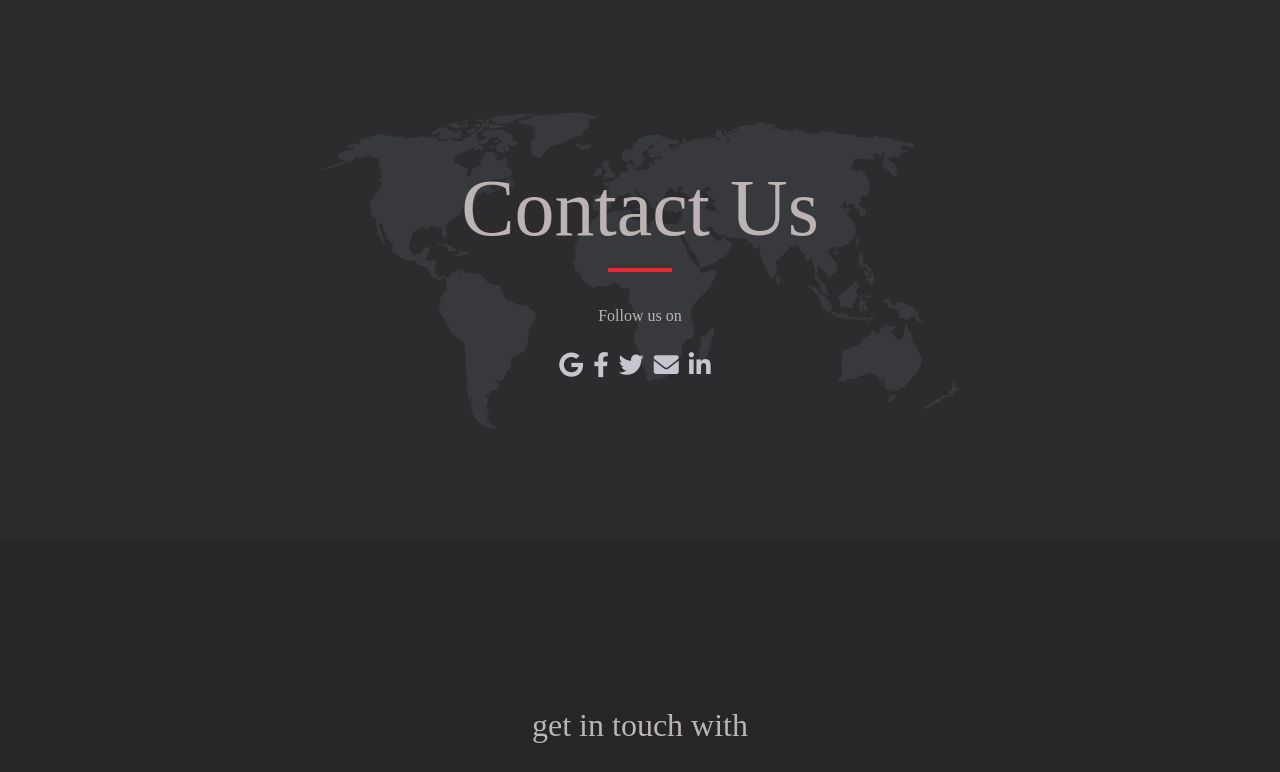
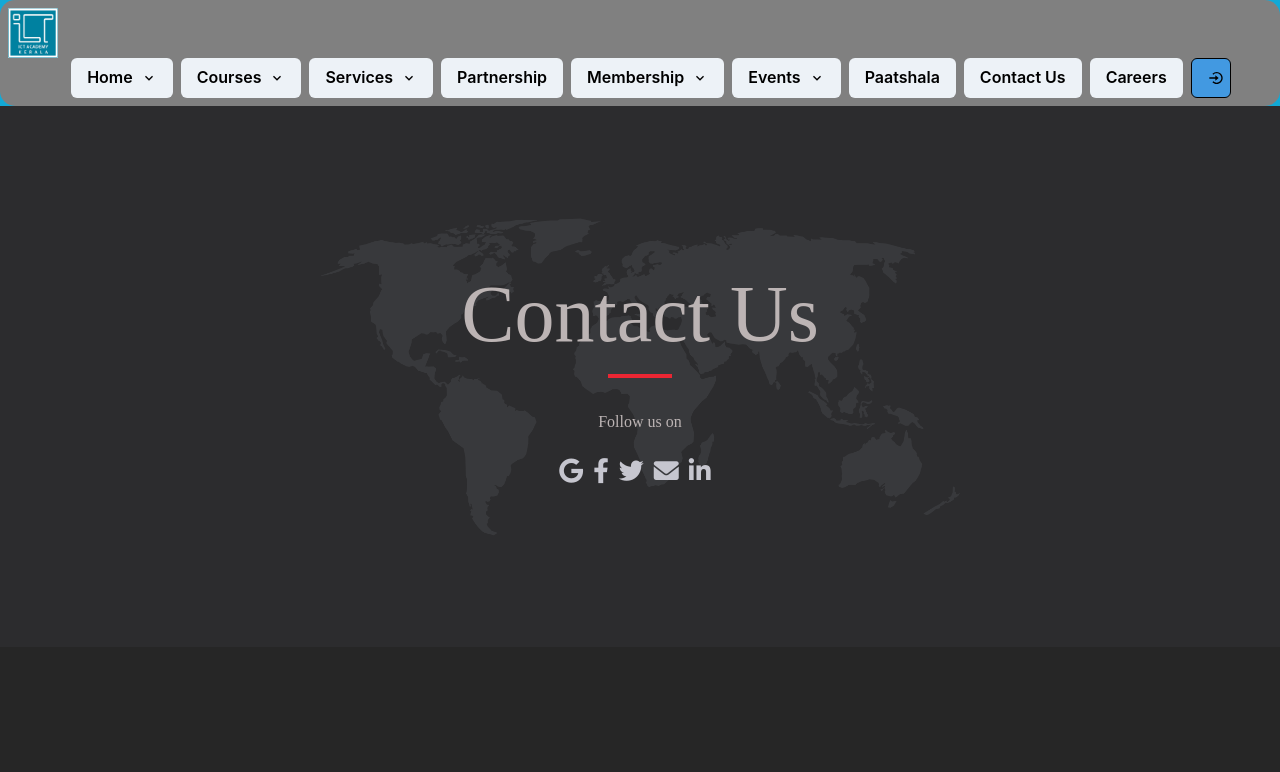
Before and after one commit to kantraman/ictak-website-mern, a React (Create React App) app in the folder frontend/: page /Contact in a window 1280 px wide. Shown: the top 772 px of the page. Built offline with nearby package versions, Linux system fonts and the light colour scheme.

Commit message:
changes updated

```diff
--- a/frontend/src/components/Navbar/Navbar.js
+++ b/frontend/src/components/Navbar/Navbar.js
@@ -47,11 +47,11 @@ function Navbar(props) {
         {/* <Heading as="h1" size="lg" letterSpacing={"tighter"}>
           Chakra UI
         </Heading> */}
-        <Image boxSize='50px'
+        <Link href='/'><Image boxSize='50px'
     objectFit='cover'
     src={Logo}
     alt='Dan Abramov'
-  />
+  /></Link>
       </Flex>
 
       < Box display={{ base: "block", md: "none" }} marginLeft='10%' onClick={handleToggle}>
--- a/frontend/src/components/contact us/Contact.js
+++ b/frontend/src/components/contact us/Contact.js
@@ -3,14 +3,17 @@ import ContactBanner from './ContactBanner';
 import ContactSection from './ContactSection';
 import Map from './Map';
 import './Contact.css';
+import Navbar from '../Navbar/Navbar';
 
 function Contact() {
     return(
+        <div><Navbar/>
         <div className='contact'>
+
             <ContactBanner />
             <ContactSection />
             <Map />
-        </div>
+        </div></div>
     );
 }
 export default Contact;
```
Also changed, not shown: frontend/src/components/Aboutus/AboutUs.js (+2 -0 lines).
